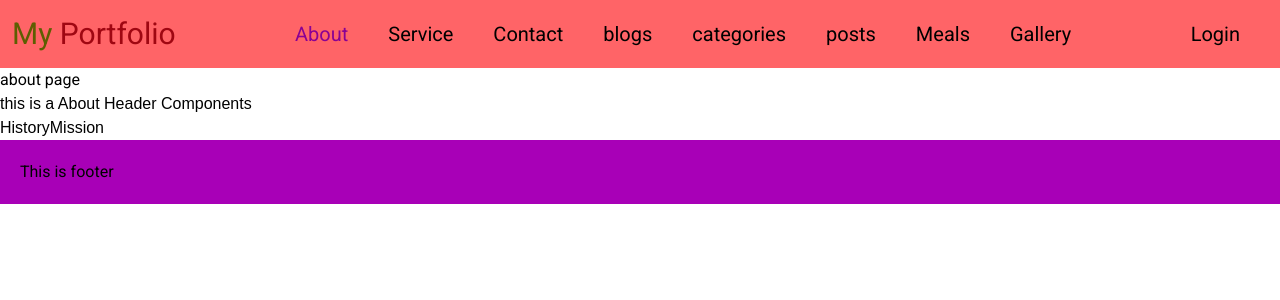
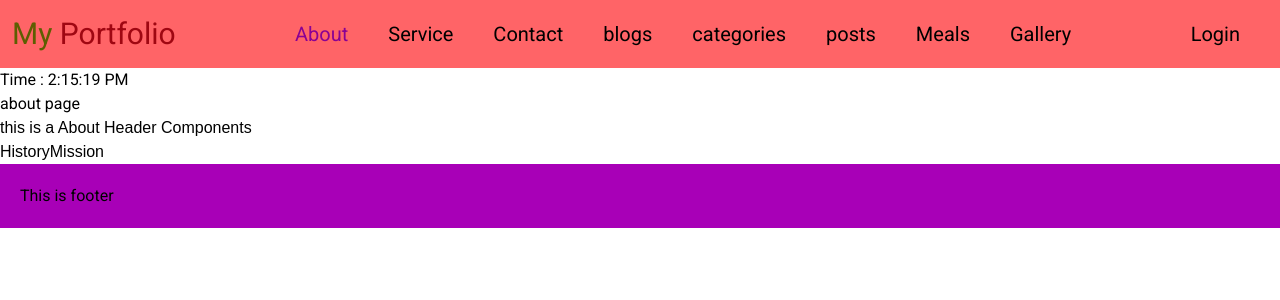
Before and after one commit to Busra2456/my-portfolio-next.js, a Next.js app: page /about in a window 1280 px wide. Shown: the top 300 px of the page. Built offline with nearby package versions, Linux system fonts and the light colour scheme; a web font is replaced by a local one.

Commit message:
How to Make Production Build

```diff
--- a/src/app/about/page.jsx
+++ b/src/app/about/page.jsx
@@ -20,10 +20,10 @@ export const revalidate = 5;
 
 const AboutPage = async () => {
       // const currentTime = await getTime();
-      // const currentTime = new Date().toLocaleTimeString();
+      const currentTime = new Date().toLocaleTimeString();
       return (
             <div>
-                  {/* <h3>Time : {currentTime} </h3> */}
+                  <h3>Time : {currentTime} </h3>
                   <h1>about page</h1>
                   <AboutHeader></AboutHeader>
             </div>
```
